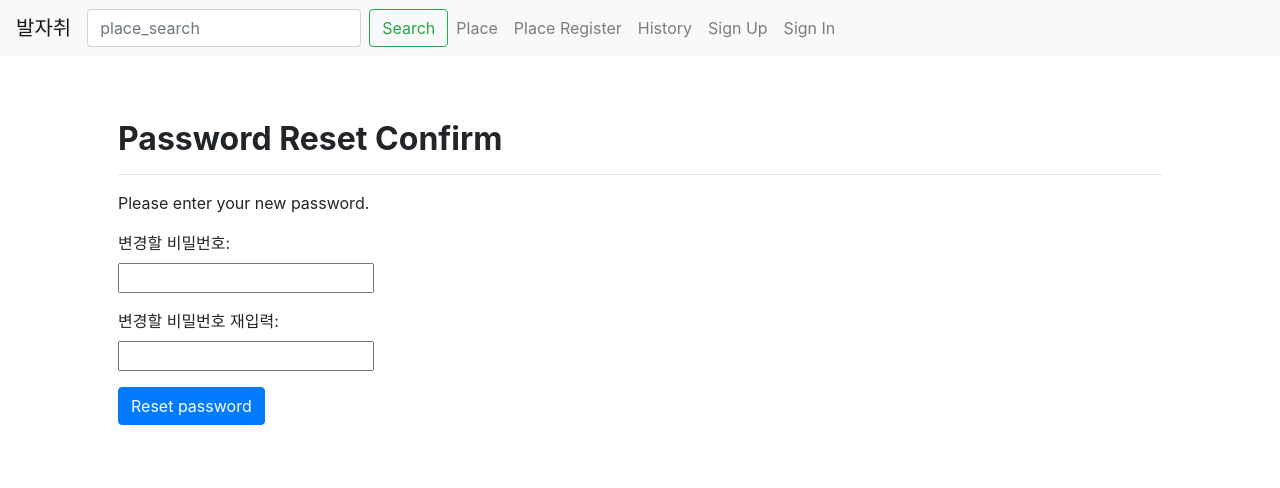
After one commit to H43RO/Footprint, a Django app: page /api_password/ in a window 1280 px wide. The commit adds this page. Shown: the top 488 px of the page. Run offline with Django 3.2, Linux system fonts and the light colour scheme; some libraries are stand-ins or nearby versions.

Commit message:
[ChanJong]Api 비밀번호 Reset 구현

```diff
--- a/Web/Project_Footprint/website/forms.py
+++ b/Web/Project_Footprint/website/forms.py
@@ -6,6 +6,7 @@ from .models import User, Place, History
 from django.utils.translation import gettext_lazy as _
 from django.contrib.auth import password_validation, get_user_model
 from django.contrib.auth.hashers import check_password
+
 
 MOOD_POINT_CHOICES = (
     ('angry', "angry"),
@@ -26,7 +27,7 @@ class SignUpForm(UserCreationForm):
         label="비밀번호",
         strip=False,
         widget=forms.PasswordInput,
-        help_text='8~25글자 사이의 비밀번호를 입력해주세요.',
+        help_text="8~25글자 사이의 비밀번호를 입력해주세요. <br/>공통된 글자 또는 숫자를 사용할 수 없습니다. ex) 11111111,<br/> 반드시 숫자와 영문 조합으로 만들어져야 합니다."
     )
     password2 = forms.CharField(
         label="비밀번호 확인",
@@ -186,3 +187,11 @@ class UserPasswordUpdateForm(PasswordChangeForm):
     class Meta:
         model = User
         fields = ['old_password', 'new_password1', 'new_password2']
+
+
+class UserPasswordResetForm(forms.Form):
+    new_password1 = forms.CharField(label=_("변경할 비밀번호"), widget=forms.PasswordInput, max_length=25)
+    new_password2 = forms.CharField(label=_("변경할 비밀번호 재입력"), widget=forms.PasswordInput, max_length=25)
+    class Meta:
+        model = User
+        fields = ['password2']
--- a/Web/Project_Footprint/website/templates/signup.html
+++ b/Web/Project_Footprint/website/templates/signup.html
@@ -9,7 +9,7 @@
           {{ field.label_tag }}<br>
           {{ field }}
           {% if field.help_text %}
-            <small style="color: grey">{{ field.help_text }}</small>
+           <br> <small style="color: grey">{{ field.help_text }}</small> <br>
           {% endif %}
           {% for error in field.errors %}
             <p style="color: red">{{ error }}</p>
--- /dev/null
+++ b/Web/Project_Footprint/website/templates/user_password_find.html
@@ -0,0 +1,37 @@
+{% extends './base.html' %}
+{% load static %}
+{% block content %}
+<div class="container p-5">
+  <h2 class="font-weight-bold mt-3">Password Reset Confirm</h2>
+<hr>
+    <p>Please enter your new password.</p>
+    <form method="POST">
+        {% csrf_token %}
+        {% for field in form %}
+        <p>
+          {{ field.label_tag }}<br>
+          {{ field }}
+          {% for error in field.errors %}
+            <p style="color: red">{{ error }}</p>
+          {% endfor %}
+        </p>
+      {% endfor %}
+        <button class="btn btn-primary" type="submit">Reset password</button>
+    </form>
+</div>
+<!-- <form  method="post">
+  <h3> 비밀번호 재설정 </h3><br>
+    {% csrf_token %}
+    {{ timestamp }}
+    {% for field in form %}
+      <p>
+        {{ field.label_tag }}<br>
+        {{ field }}
+        {% for error in field.errors %}
+          <p style="color: red">{{ error }}</p>
+        {% endfor %}
+      </p>
+    {% endfor %}
+  <button type="submit">Submit</button>
+</form> -->
+{% endblock content %}
--- /dev/null
+++ b/Web/Project_Footprint/website/templates/user_password_find_error.html
@@ -0,0 +1 @@
+{{ data }}
--- a/Web/Project_Footprint/website/token.py
+++ b/Web/Project_Footprint/website/token.py
@@ -1,11 +1,11 @@
 import six
 from django.contrib.auth.tokens import PasswordResetTokenGenerator
 from django.shortcuts import redirect
-class AccountActivateionTokenGenerator(PasswordResetTokenGenerator):
+class AccountActivationTokenGenerator(PasswordResetTokenGenerator):
     def _make_has_value(self, user, timestamp):
         return (six.text_type(user.pk) + six.text_type(timestamp)) + six.text_type(user.is_active)
 
 def message(domain, uidb64, token):
     return f"아래 링크를 클릭하면 회원가입 인증이 완료됩니다. \n\n회원가입 링크 : http://{domain}/activate/{uidb64}/{token}\n\n감사합니다."
 
-account_activation_token = AccountActivateionTokenGenerator()
+account_activation_token = AccountActivationTokenGenerator()
--- a/Web/Project_Footprint/website/urls.py
+++ b/Web/Project_Footprint/website/urls.py
@@ -24,4 +24,5 @@ urlpatterns = [
     path('user_delete/', views.user_delete, name='user_delete'),
     path('myinfo/', views.myinfo, name='myinfo'),
     path('user_password_update/', views.user_password_update, name='user_password_update'),
+    path('api_password/', views.api_password_reset, name='api_password_reset'),
 ]
--- a/Web/Project_Footprint/website/views.py
+++ b/Web/Project_Footprint/website/views.py
@@ -16,14 +16,14 @@ from django.contrib import messages, auth
 from django.db import transaction
 from django.db.models import Count, Avg
 from django.core.paginator import Paginator
-from .forms import SignUpForm, PlaceRegisterForm, SignInForm, HistoryForm, UpdateHistoryForm, UpdateUserInfoForm, \
-    CheckPasswordForm, UserPasswordUpdateForm
+from .forms import SignUpForm, PlaceRegisterForm, SignInForm, HistoryForm, UpdateHistoryForm, UpdateUserInfoForm, CheckPasswordForm, UserPasswordUpdateForm, UserPasswordResetForm
 from .models import User, History, Place
 from rest_framework.response import Response
 from .backends import EmailAuthBackend
 from .token import account_activation_token, message
 from django.utils.translation import gettext_lazy as _
-import requests
+import requests, re
+from django.template import loader
 
 
 def index(request):
@@ -73,7 +73,6 @@ def signin(request):
                 login(request, user)
                 return HttpResponseRedirect('../index/')
         else:
-            print(0)
             messages.error(request, '이메일 혹은 비밀번호를 다시 입력해주세요')
             return HttpResponseRedirect('../signin/')
 
@@ -253,3 +252,22 @@ def user_password_update(request):
     else:
         form = UserPasswordUpdateForm(request.user)
     return render(request, 'user_password_update.html', {'form': form})
+
+def api_password_reset(request):
+    user_id = request.GET.get('user_id')
+    timestamp = request.GET.get('timestamp')
+    signature = request.GET.get('signature')
+    form_class = UserPasswordResetForm
+    form = form_class(request.POST or None)
+    if request.method == 'POST':
+        if form.is_valid():
+            password = request.POST.get('new_password2')
+            response_message = requests.post('http://127.0.0.1:8000/api/v1/accounts/reset-password/', data={'user_id' : user_id, 'timestamp' : timestamp, 'signature' : signature, 'password' : password })
+            if response_message.status_code == 200:
+                return HttpResponseRedirect('../signin/')
+            else:
+                template = loader.get_template("user_password_find_error.html")
+                res_text = response_message.text
+                return HttpResponse(template.render({"data" : res_text}))
+
+    return render(request, 'user_password_find.html', {'form' : form })
```
Also changed, not shown: Web/Project_Footprint/footprint/settings.py (+18 -12 lines), Web/Project_Footprint/website/migrations/0001_initial.py (added), Web/Project_Footprint/website/migrations/__init__.py (added), Web/Project_Footprint/website/user_serializers.py (line endings or trailing spaces).
